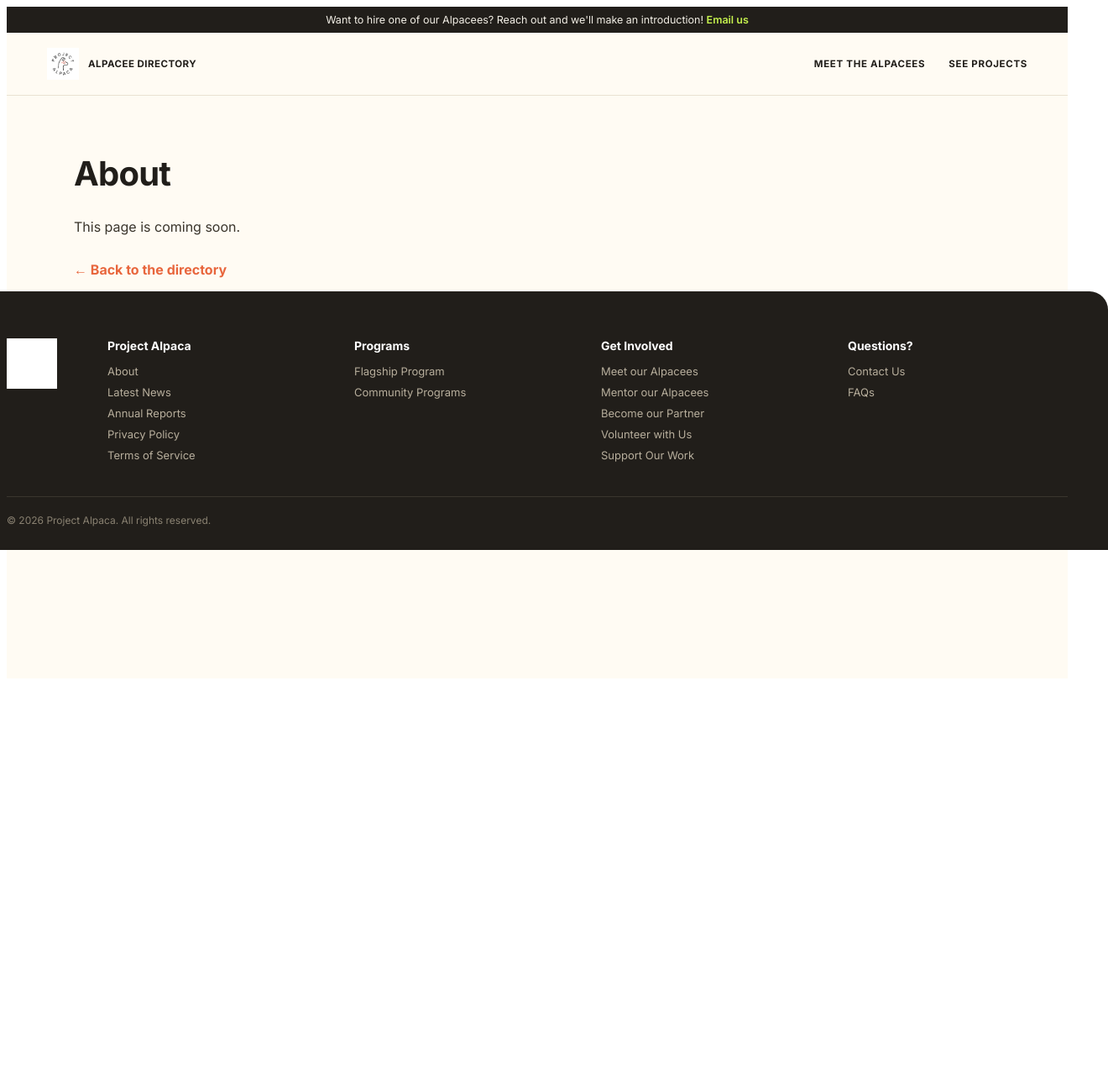
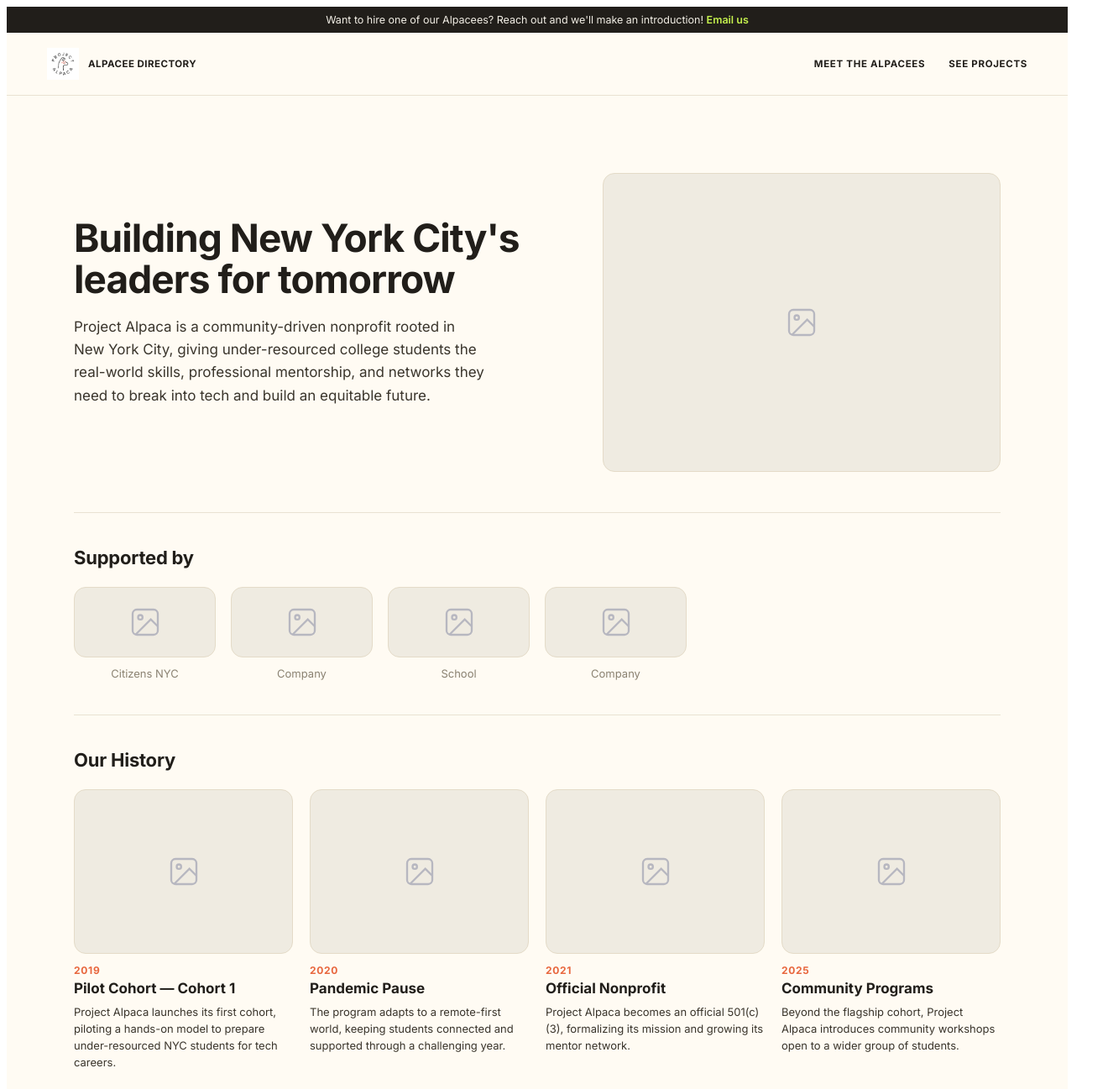
Before and after one commit to jellyfishing2346/project-alpaca, a React (Vite) app: page /about in a window 1280 px wide. Shown: the top 1297 px of the page at 84% size, 1320 px wide, since content can reach past the window. Before the commit the page ends 816 px from the top, so only its background shows below. Built offline with nearby package versions, Linux system fonts and the light colour scheme.

Commit message:
Add About page

```diff
--- /dev/null
+++ b/About.jsx
@@ -0,0 +1,119 @@
+import React from "react";
+import { Link } from "react-router-dom";
+import { Nav, Footer, Newsletter } from "./alpacees-directory-final.jsx";
+import "./styles.css";
+
+const Arrow = () => (
+  <svg width="14" height="14" viewBox="0 0 24 24" fill="none" stroke="currentColor" strokeWidth="2" strokeLinecap="round" strokeLinejoin="round"><path d="M5 12h14M13 6l6 6-6 6" /></svg>
+);
+const ImgBox = ({ className }) => (
+  <div className={"hi-img " + (className || "")}><svg width="40" height="40" viewBox="0 0 24 24" fill="none" stroke="#B7B7C0" strokeWidth="1.4"><rect x="3" y="3" width="18" height="18" rx="3" /><circle cx="8.5" cy="8.5" r="1.6" /><path d="m21 15-5-5L5 21" /></svg></div>
+);
+
+const HISTORY = [
+  { year: "2019", title: "Pilot Cohort — Cohort 1", d: "Project Alpaca launches its first cohort, piloting a hands-on model to prepare under-resourced NYC students for tech careers." },
+  { year: "2020", title: "Pandemic Pause", d: "The program adapts to a remote-first world, keeping students connected and supported through a challenging year." },
+  { year: "2021", title: "Official Nonprofit", d: "Project Alpaca becomes an official 501(c)(3), formalizing its mission and growing its mentor network." },
+  { year: "2025", title: "Community Programs", d: "Beyond the flagship cohort, Project Alpaca introduces community workshops open to a wider group of students." },
+];
+
+// NOTE: placeholder people from the Figma — replace with the real board + headshots.
+const BOARD = [
+  { name: "Catherine Man", role: "Co-Founder, Executive Director & CEO" },
+  { name: "Claire Igot", role: "Co-Founder, Board Chair" },
+  { name: "Donna Meredith", role: "Board Member, Junior Board Lead" },
+  { name: "Fred Butterworth", role: "Board Member" },
+  { name: "Mac Eucane", role: "Board Member" },
+  { name: "Jenea Scherma", role: "Board Member" },
+  { name: "Courtney Leggett", role: "Board Member" },
+];
+const JUNIOR = [
+  { name: "Board Member", role: "Junior Board" },
+  { name: "Board Member", role: "Junior Board" },
+  { name: "Board Member", role: "Junior Board" },
+];
+const PRESS = [
+  { source: "Press outlet", date: "Jul 2026" },
+  { source: "Press outlet", date: "May 2026" },
+  { source: "Press outlet", date: "Mar 2026" },
+  { source: "Press outlet", date: "Jan 2026" },
+];
+
+const Person = ({ p }) => (
+  <div className="person">
+    <ImgBox className="person-photo" />
+    <h3>{p.name}</h3>
+    <p className="person-role">{p.role}</p>
+  </div>
+);
+
+export default function About() {
+  return (
+    <div className="root">
+      <Nav />
+      <div className="home">
+        <section className="hero">
+          <div className="hero-l">
+            <h1>Building New York City's leaders for tomorrow</h1>
+            <p>Project Alpaca is a community-driven nonprofit rooted in New York City, giving under-resourced college students the real-world skills, professional mentorship, and networks they need to break into tech and build an equitable future.</p>
+          </div>
+          <ImgBox className="hero-img" />
+        </section>
+
+        <section className="hs">
+          <h2 className="hs-h">Supported by</h2>
+          <div className="partners">{["Citizens NYC", "Company", "School", "Company"].map((p, i) => <div key={i} className="partner"><ImgBox /><span>{p}</span></div>)}</div>
+        </section>
+
+        <section className="hs">
+          <h2 className="hs-h">Our History</h2>
+          <div className="hist">
+            {HISTORY.map((h) => (
+              <div key={h.year} className="hist-card">
+                <ImgBox className="hist-img" />
+                <div className="hist-year">{h.year}</div>
+                <h3>{h.title}</h3>
+                <p>{h.d}</p>
+              </div>
+            ))}
+          </div>
+        </section>
+
+        <section className="hs">
+          <h2 className="hs-h">Board of Directors</h2>
+          <div className="people">{BOARD.map((p, i) => <Person key={i} p={p} />)}</div>
+        </section>
+
+        <section className="hs">
+          <h2 className="hs-h">Junior Board</h2>
+          <div className="people">{JUNIOR.map((p, i) => <Person key={i} p={p} />)}</div>
+        </section>
+
+        <section className="hs">
+          <h2 className="hs-h">Press</h2>
+          <div className="press">
+            {PRESS.map((p, i) => (
+              <div key={i} className="press-card">
+                <ImgBox className="press-img" />
+                <span className="press-meta">{p.source} · {p.date}</span>
+                <h3>Press title</h3>
+                <a className="inv-cta" href="#">Read <Arrow /></a>
+              </div>
+            ))}
+          </div>
+        </section>
+
+        <section className="hs">
+          <div className="support">
+            <h2>Support Our Work</h2>
+            <p>Project Alpaca is completely free for every single student, ensuring tuition or resource gaps never block a student's full potential. Your tax-deductible financial gifts provide direct, practical tools for a student's career journey.</p>
+            <Link className="btn-navy" to="/donate">Donate now <Arrow /></Link>
+          </div>
+        </section>
+
+        <Newsletter />
+        <Footer />
+      </div>
+    </div>
+  );
+}
--- a/App.jsx
+++ b/App.jsx
@@ -3,6 +3,7 @@ import { BrowserRouter, Routes, Route, Link } from "react-router-dom";
 import DirectoryApp, { Nav, Footer } from "./alpacees-directory-final.jsx";
 import Home from "./Home.jsx";
 import Contact from "./Contact.jsx";
+import About from "./About.jsx";
 import "./styles.css";
 
 // Placeholder page for routes whose real design isn't built yet.
@@ -32,7 +33,7 @@ export default function App() {
 
         {/* Stubs — ready to fill with the Figma designs, one at a time. */}
         <Route path="/projects" element={<Page title="Projects" blurb="Alpacee project showcases — coming soon." />} />
-        <Route path="/about" element={<Page title="About" />} />
+        <Route path="/about" element={<About />} />
         <Route path="/donate" element={<Page title="Donate" />} />
         <Route path="/get-involved" element={<Page title="Get Involved" />} />
         <Route path="/community-programs" element={<Page title="Community Programs" />} />
--- a/styles.css
+++ b/styles.css
@@ -252,3 +252,24 @@
 .presskit p { font-size:14px; color:#CFC7B6; margin:0; max-width:60ch; }
 .presskit .btn-outline { border-color:#5A554C; color:#F3EFE6; flex:none; }
 @media (max-width:900px){ .cgrid{grid-template-columns:1fr;} .presskit{flex-direction:column;align-items:flex-start;} }
+
+/* ===== About ===== */
+.hist { display:grid; grid-template-columns:repeat(4,1fr); gap:20px; }
+.hist-img { aspect-ratio:4/3; margin-bottom:12px; }
+.hist-year { font-size:12px; font-weight:800; letter-spacing:.06em; text-transform:uppercase; color:#E8663D; }
+.hist-card h3 { font-size:17px; font-weight:800; margin:4px 0 8px; }
+.hist-card p { font-size:13px; line-height:1.55; color:#3A352C; margin:0; }
+.people { display:grid; grid-template-columns:repeat(3,1fr); gap:20px; }
+.person { background:#fff; border:1px solid #E9E2D2; border-radius:16px; padding:16px; }
+.person-photo { aspect-ratio:1/1; margin-bottom:12px; }
+.person h3 { font-size:17px; font-weight:800; margin:0 0 3px; }
+.person-role { font-size:13px; color:#6E6656; margin:0; }
+.press { display:grid; grid-template-columns:repeat(4,1fr); gap:18px; }
+.press-card { }
+.press-img { aspect-ratio:16/10; margin-bottom:10px; }
+.press-meta { font-size:11.5px; color:#8A8272; }
+.press-card h3 { font-size:15px; font-weight:700; margin:4px 0 8px; }
+.support { text-align:center; background:#F0E9D8; border:1px solid #E2D8C2; border-radius:22px; padding:56px 40px; }
+.support h2 { font-size:28px; font-weight:800; margin:0 0 12px; }
+.support p { font-size:15px; line-height:1.6; color:#3A352C; max-width:70ch; margin:0 auto 22px; }
+@media (max-width:900px){ .hist{grid-template-columns:repeat(2,1fr);} .people{grid-template-columns:1fr;} .press{grid-template-columns:repeat(2,1fr);} }
```
